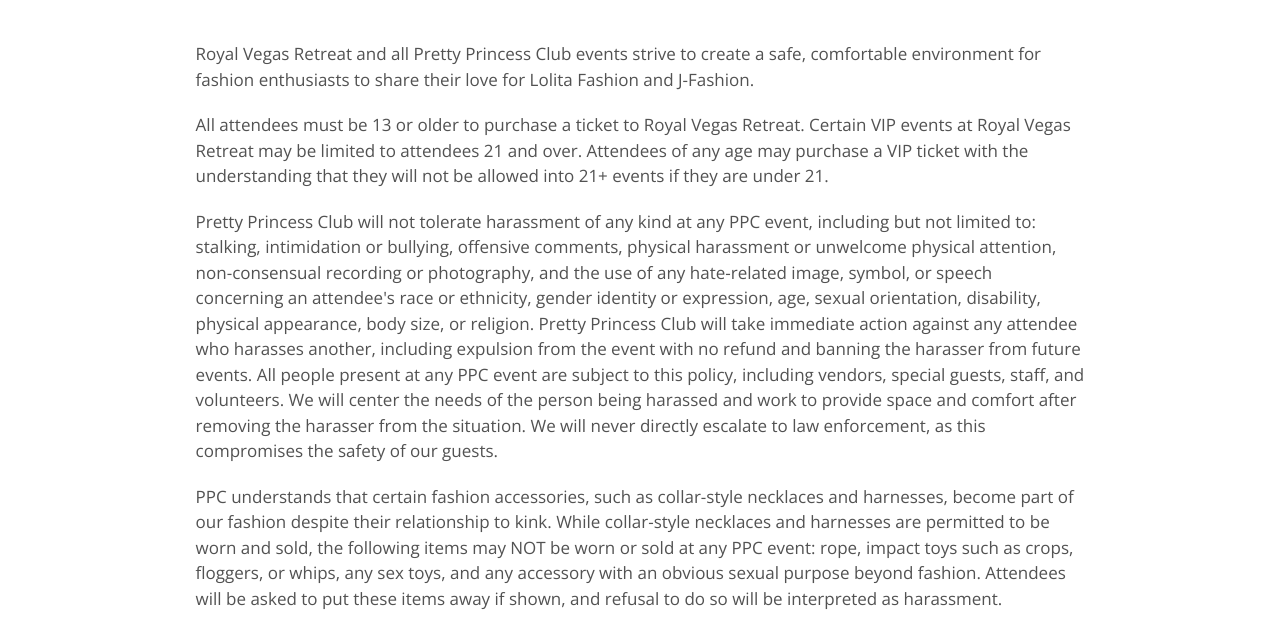
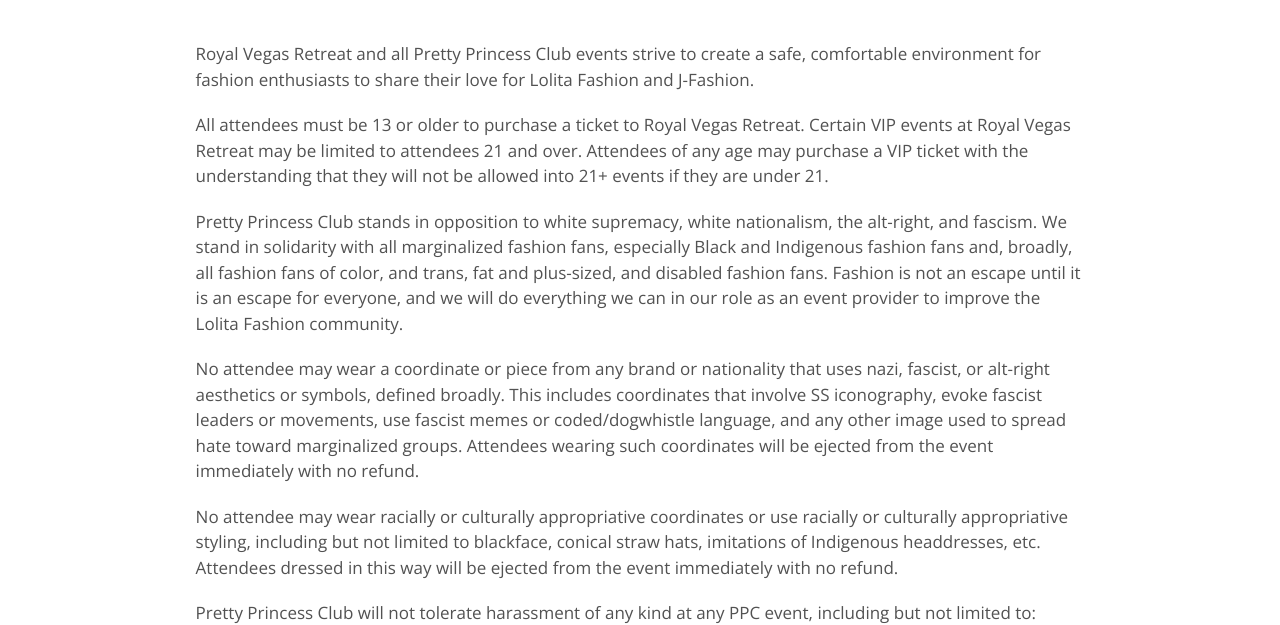
Before and after one commit to prettyprincessclub/ppc-site, a plain HTML site: page about/coc.html in a window 1280 px wide. Shown: the part 332-957 px from the top of the page. Drawn offline with nearby package versions, Linux system fonts and the light colour scheme; a web font is replaced by a local one.

Commit message:
Revise COC

```diff
--- a/about/coc.html
+++ b/about/coc.html
@@ -103,9 +103,12 @@
 <div class="row content">
 <p>Royal Vegas Retreat and all Pretty Princess Club events strive to create a safe, comfortable environment for fashion enthusiasts to share their love for Lolita Fashion and J-Fashion.</p>
 <p>All attendees must be 13 or older to purchase a ticket to Royal Vegas Retreat. Certain VIP events at Royal Vegas Retreat may be limited to attendees 21 and over. Attendees of any age may purchase a VIP ticket with the understanding that they will not be allowed into 21+ events if they are under 21.</p>
+<p>Pretty Princess Club stands in opposition to white supremacy, white nationalism, the alt-right, and fascism. We stand in solidarity with all marginalized fashion fans, especially Black and Indigenous fashion fans and, broadly, all fashion fans of color, and trans, fat and plus-sized, and disabled fashion fans. Fashion is not an escape until it is an escape for everyone, and we will do everything we can in our role as an event provider to improve the Lolita Fashion community.</p>
+<p>No attendee may wear a coordinate or piece from any brand or nationality that uses nazi, fascist, or alt-right aesthetics or symbols, defined broadly. This includes coordinates that involve SS iconography, evoke fascist leaders or movements, use fascist memes or coded/dogwhistle language, and any other image used to spread hate toward marginalized groups. Attendees wearing such coordinates will be ejected from the event immediately with no refund.</p>
+<p>No attendee may wear racially or culturally appropriative coordinates or use racially or culturally appropriative styling, including but not limited to blackface, conical straw hats, imitations of Indigenous headdresses, etc. Attendees dressed in this way will be ejected from the event immediately with no refund.</p>
 <p>Pretty Princess Club will not tolerate harassment of any kind at any PPC event, including but not limited to: stalking, intimidation or bullying, offensive comments, physical harassment or unwelcome physical attention, non-consensual recording or photography, and the use of any hate-related image, symbol, or speech concerning an attendee's race or ethnicity, gender identity or expression, age, sexual orientation, disability, physical appearance, body size, or religion. Pretty Princess Club will take immediate action against any attendee who harasses another, including expulsion from the event with no refund and banning the harasser from future events. All people present at any PPC event are subject to this policy, including vendors, special guests, staff, and volunteers. We will center the needs of the person being harassed and work to provide space and comfort after removing the harasser from the situation. We will never directly escalate to law enforcement, as this compromises the safety of our guests.</p>
+<p>PPC proactively bans known harassers, predators, and bigots from our events. If you are a community moderator in the United States, we invite you to share any ban lists or information you may have to make our events safer. Please email us directly at <a href="mailto:info@prettyprincess.club">info@prettyprincess.club</a>. We will not share anything you tell us with outside parties, unless you give us permission to do so.</p>
 <p>PPC understands that certain fashion accessories, such as collar-style necklaces and harnesses, become part of our fashion despite their relationship to kink. While collar-style necklaces and harnesses are permitted to be worn and sold, the following items may NOT be worn or sold at any PPC event: rope, impact toys such as crops, floggers, or whips, any sex toys, and any accessory with an obvious sexual purpose beyond fashion. Attendees will be asked to put these items away if shown, and refusal to do so will be interpreted as harassment.</p>
-<p>PPC proactively bans known harassers, predators, and bigots from our events. If you are a community moderator in the United States, we invite you to share any ban lists or information you may have to make our events safer. Please email us directly at <a href="mailto:info@prettyprincess.club">info@prettyprincess.club</a>. We will not share anything you tell us with outside parties, unless you give us permission to do so.</p>
 <p>PPC will record and photograph our events, and any attendee present may have their image used on our website or social media.</p>
 <p>PPC is committed to providing an accessible experience at large events by working with ADA-compliant venues, providing maps with accessible modes of transport across the venue, providing seating in queueing areas, providing meals in line with attendees' dietary restrictions, and providing extra seating at dances and concerts. If you require specific accommodations in order to attend an event, please reach out to us directly at <a href="mailto:info@prettyprincess.club">info@prettyprincess.club</a>.</p>
 </div>
```
